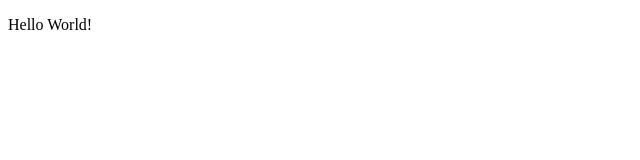
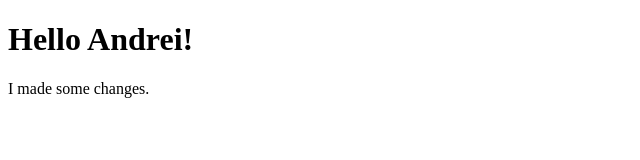
Before and after one commit to ahewardmills76/PracticeRepo1, a plain HTML site: page index.html in a window 1280 px wide. Shown: the whole page, without its empty margins (0-640 px from the left). Drawn offline with Linux system fonts and the light colour scheme.

Commit message:
This is my second commit

```diff
--- a/index.html
+++ b/index.html
@@ -7,7 +7,8 @@
     <title>Document</title>
 </head>
 <body>
-  <p>Hello World!</p>
+  <h1>Hello Andrei!</h1>
+  <p>I made some changes.</p>
 
 </body>
 </html>
```
